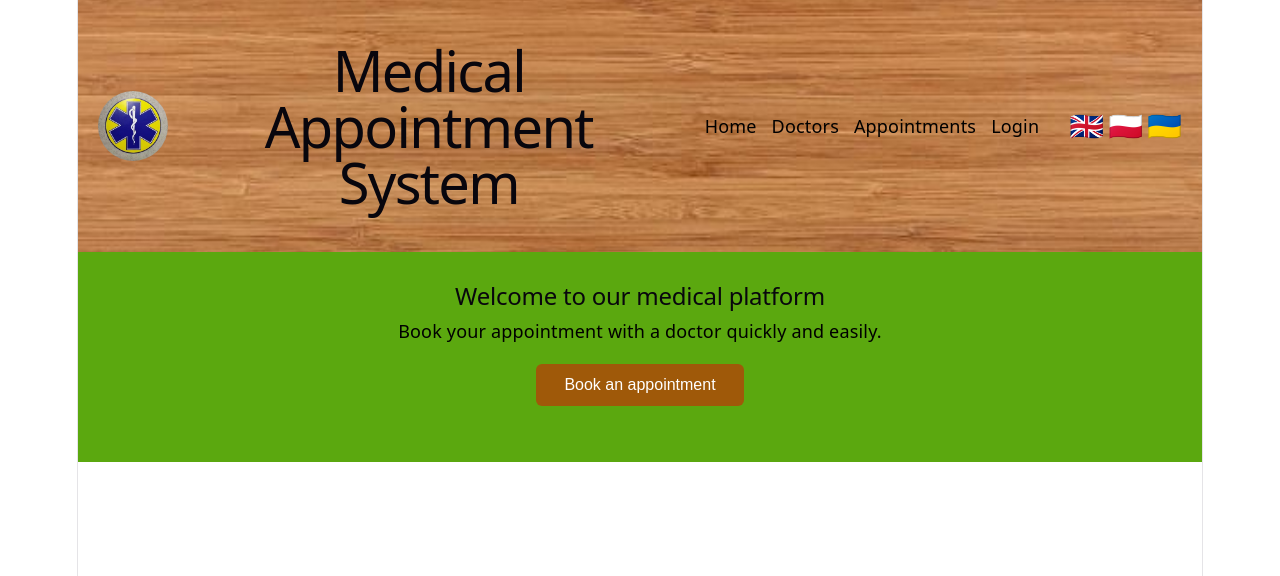
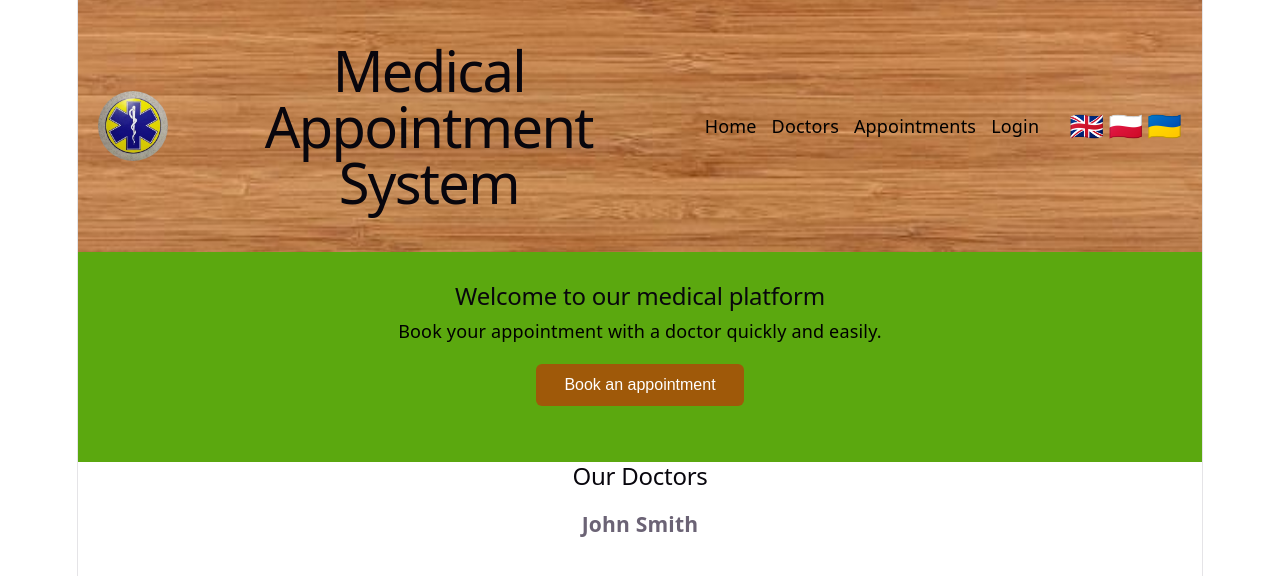
Before and after one commit to SerhiiManyk/medical-appointment-system, a React app in the folder frontend/: page / in a window 1280 px wide. Shown: the top 576 px of the page. Built offline with nearby package versions, Linux system fonts and the light colour scheme; the HTML template or start-up script is replaced by a standard one.

Commit message:
Make doctors endpoint public and add doctors section

```diff
--- a/frontend/src/App.jsx
+++ b/frontend/src/App.jsx
@@ -1,5 +1,6 @@
 import { useState } from "react";
 import "./App.css";
+import DoctorsSection from "./components/DoctorsSection";
 
 function App() {
   const [language, setLanguage] = useState("en");
@@ -14,6 +15,7 @@ function App() {
       welcome: "Welcome to our medical platform",
       description: "Book your appointment with a doctor quickly and easily.",
       bookAppointment: "Book an appointment",
+      doctorsTitle: "Our Doctors",
     },
     pl: {
       title: "System Rezerwacji Wizyt Lekarskich",
@@ -24,6 +26,7 @@ function App() {
       welcome: "Witamy na naszej platformie medycznej",
       description: "Umów wizytę u lekarza szybko i łatwo.",
       bookAppointment: "Umów wizytę",
+      doctorsTitle: "Nasi lekarze",
     },
     uk: {
       title: "Система запису до лікаря",
@@ -34,6 +37,7 @@ function App() {
       welcome: "Ласкаво просимо до нашої медичної платформи",
       description: "Запишіться на прийом до лікаря швидко та легко.",
       bookAppointment: "Записатися на прийом",
+      doctorsTitle: "Наші лікарі",
     },
   };
 
@@ -65,6 +69,8 @@ function App() {
           <p>{translations[language].description}</p>
           <button>{translations[language].bookAppointment}</button>
         </section>
+
+        <DoctorsSection language={language} translations={translations} />
       </main>
     </>
   );
--- /dev/null
+++ b/frontend/src/components/DoctorsSection.jsx
@@ -0,0 +1,18 @@
+import { useState, useEffect } from "react";
+
+function DoctorsSection({ language, translations }) {
+  const [doctorList, setDoctorList] = useState([]);
+  useEffect(() => {
+    // Тут буде запит до backend
+  }, []);
+  return (
+    <section>
+      <h2>{translations[language].doctorsTitle} </h2>
+      <article>
+        <h3>John Smith</h3>
+      </article>
+    </section>
+  );
+}
+
+export default DoctorsSection;
```
Also changed, not shown: 1 other file (tests, documents, lock files or other folders).
